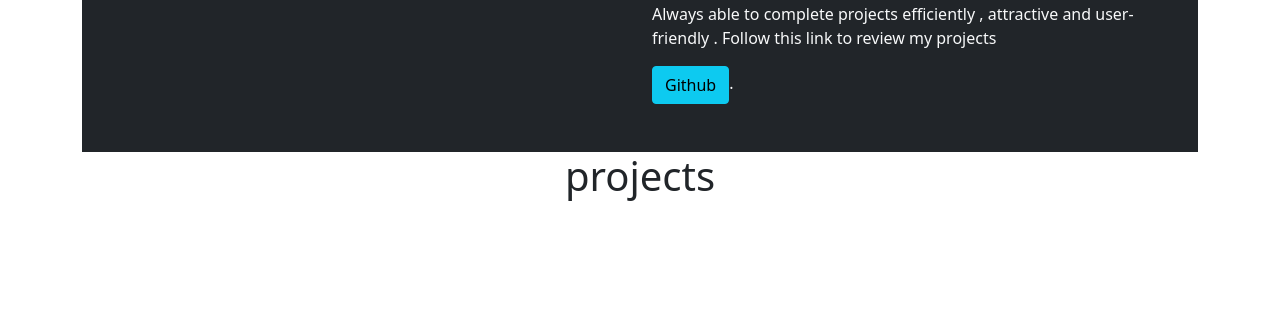
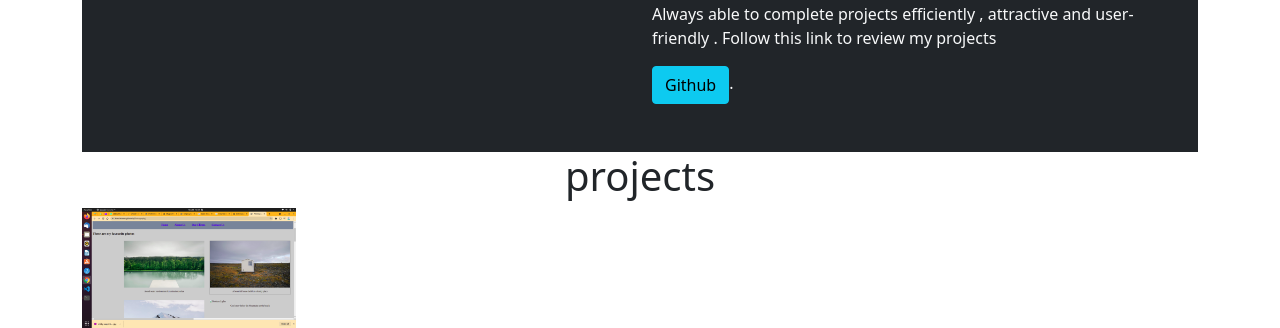
Before and after one commit to kimutaiamos/portfolio-landing-page, a plain HTML site: page index.html in a window 1280 px wide. Shown: the part 745-1073 px from the top of the page. Before the commit the page ends 953 px from the top, so only its background shows below. Drawn offline with nearby package versions, Linux system fonts and the light colour scheme.

Commit message:
added an image

```diff
--- a/index.html
+++ b/index.html
@@ -105,6 +105,17 @@
             <h1 class="tittle-a">
               projects
             </h1>
+            <div class="line-mf">
+            </div>
+          </div>
+        </div>
+      </div>
+      <div class="row">
+        <div class="col-md-4">
+          <div class="work-box">
+            <div class="work-img">
+              <img src="img/Screenshot from 2021-08-28 12-23-03.png" height="70%" width="60%">
+            </div>
           </div>
         </div>
       </div>
```
Also changed, not shown: img/Screenshot from 2021-08-28 12-23-03.png (added), img/Screenshot from 2021-08-28 12-23-31.png (added), img/Screenshot from 2021-08-28 12-24-48.png (added), img/Screenshot from 2021-08-28 12-32-11.png (added).
